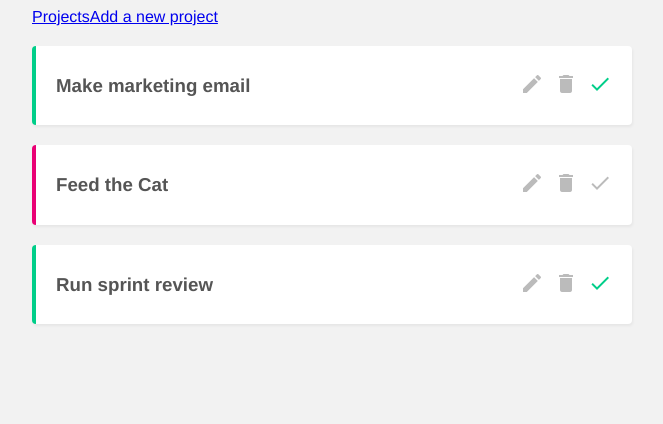
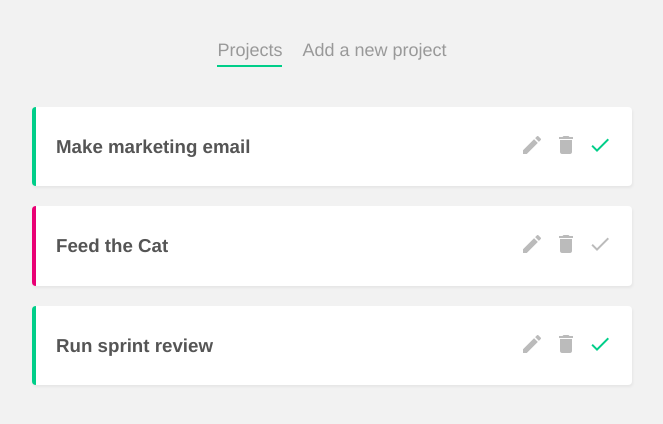
Before and after one commit to Sab-ra/project-planner, a Vue app: page / in a window 1280 px wide. Shown: the top 424 px of the page, without its empty margins (308-971 px from the left). Built offline with nearby package versions, Linux system fonts and the light colour scheme; data requests are answered from the project's data file.

Commit message:
Style the navigation bar

```diff
--- a/src/components/Navbar.vue
+++ b/src/components/Navbar.vue
@@ -12,5 +12,19 @@
 </script>
 
 <style>
-
+  .main-nav {
+    text-align: center;
+    margin: 40px auto;
+  }
+  .main-nav a {
+    display: inline-block;
+    text-decoration: none;
+    margin: 0px 10px;
+    color: #999;
+    font-size: 18px;
+  }
+  .main-nav a.router-link-active {
+    border-bottom: 2px solid #00ce89;
+    padding-bottom: 4px;
+  }
 </style>
```
